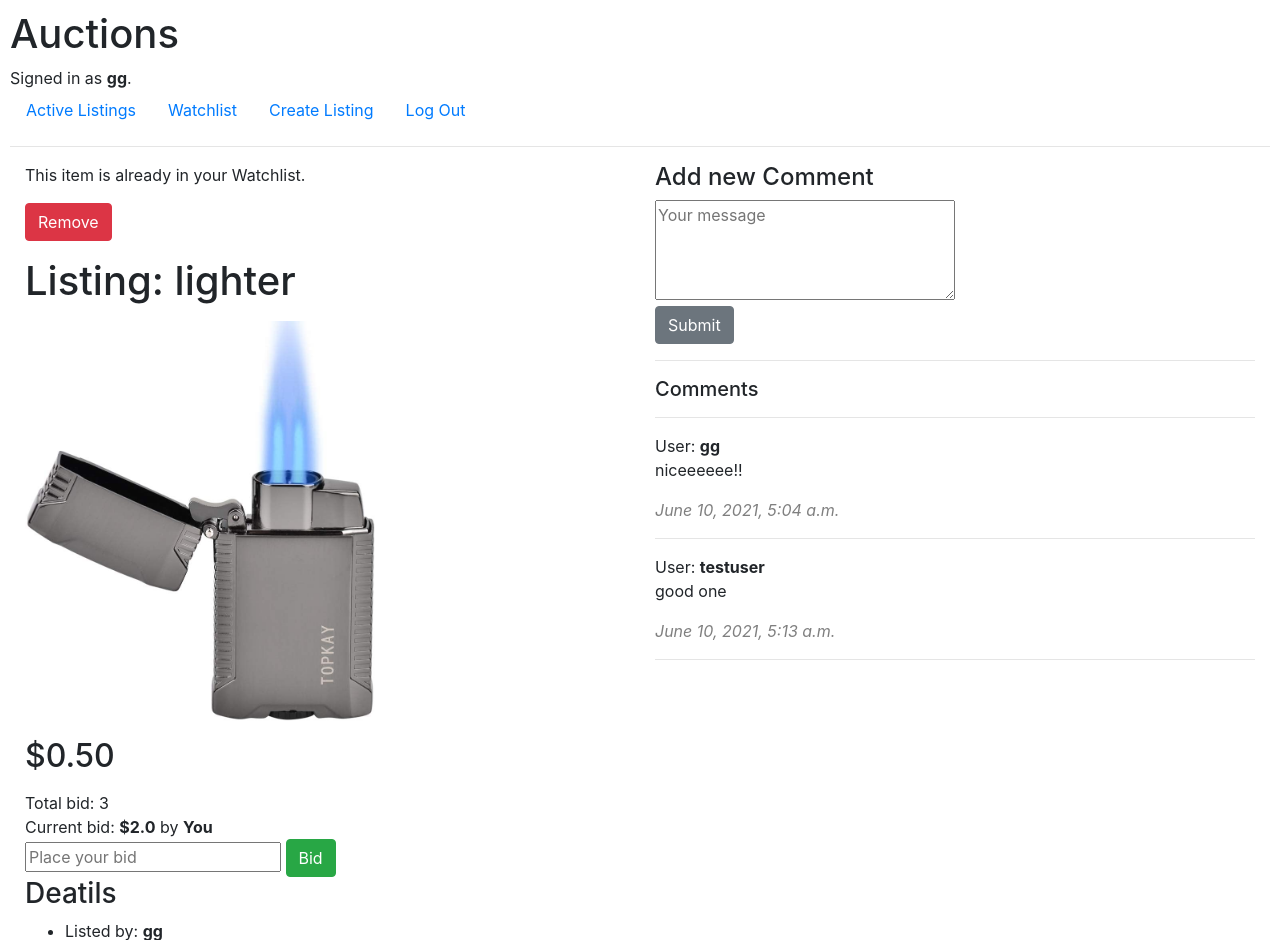
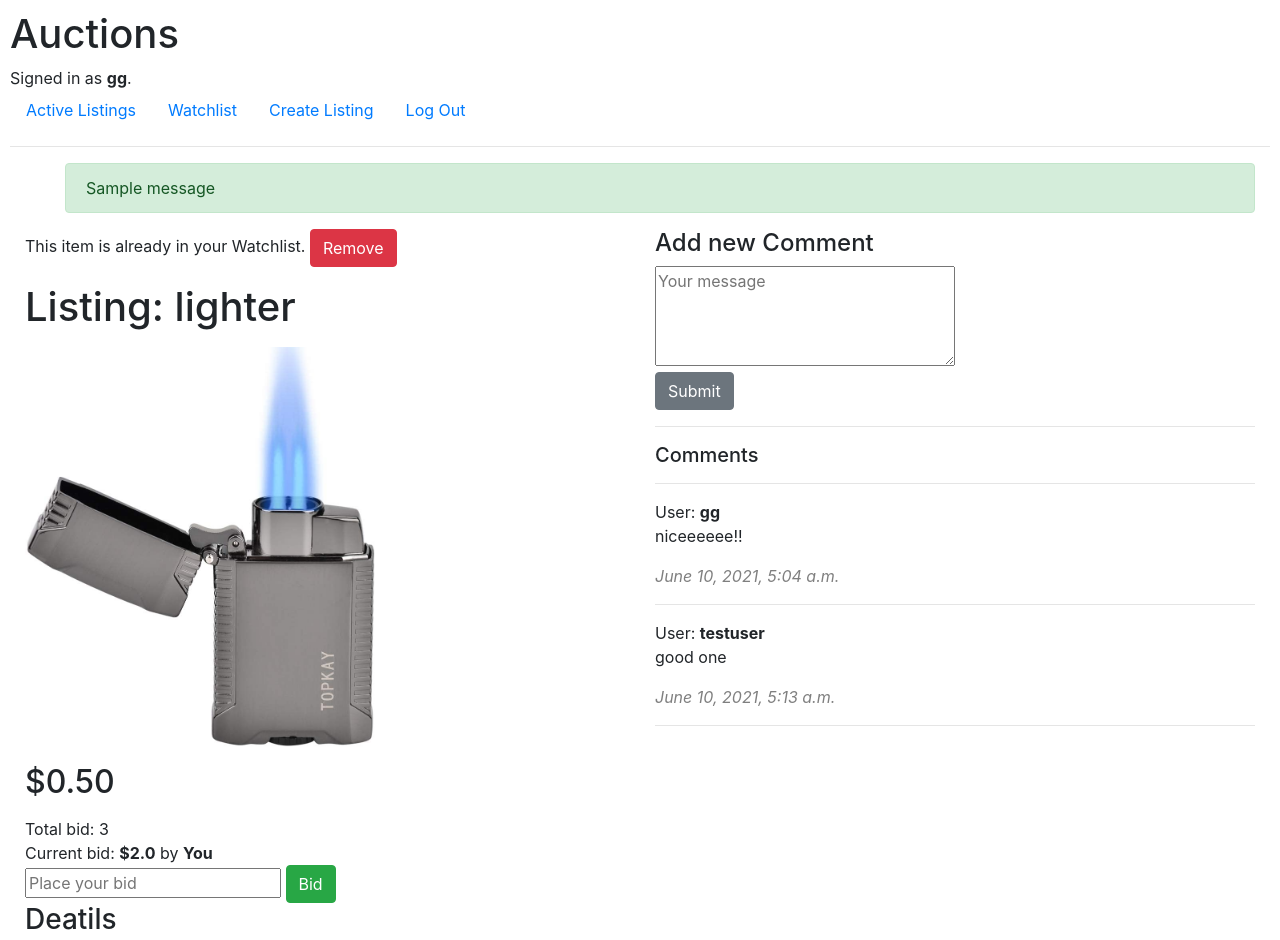
Before and after one commit to kimsoyol/CS50w, a Django app: page /listings/1 in a window 1280 px wide. Shown: the top 940 px of the page. Run offline with Django 3.2, Linux system fonts and the light colour scheme; a user stored in the database is signed in; data comes from the database, SQL or seed files in the repository; both versions use the stored data as it was after the commit; tables that the repository leaves empty hold one stand-in row (values such as "Sample post"); one stand-in notice (Sample message) is shown; some libraries are stand-ins or nearby versions.

Commit message:
updated bid

```diff
--- a/project_2/commerce/auctions/templates/auctions/item.html
+++ b/project_2/commerce/auctions/templates/auctions/item.html
@@ -2,17 +2,20 @@
 
 {% block body %}
 <div class="container-fluid">
+    {% if messages %}
+    <ul class="messages">
+        {% for message in messages %}
+        <div{% if message.tags %} class="alert alert-{{ message.tags }}"{% endif %}>{{ message }}</div>
+            {% endfor %}
+    </ul>
+    {% endif %}
     <div class="row">
         <div class="col-sm-6">
-            {% if message %}
-            <div class="alert alert-success" role="alert">{{ message }}</div>
-            {% endif %}
-
             <div>
                 {% if item.id == watchitem.item.id %}
-                    <p>This item is already in your Watchlist.</p>
                     <form action="{% url 'removeWatchList' item.id %}" method="POST" for="r">
                         {% csrf_token %}
+                        This item is already in your Watchlist.
                         <input type="submit" value="Remove" class="btn btn-danger" id="r">
                     </form>
                 {% else %}
--- a/project_2/commerce/auctions/views.py
+++ b/project_2/commerce/auctions/views.py
@@ -1,14 +1,15 @@
 from django.contrib.auth import authenticate, login, logout
+from django.contrib import messages
 from django.db import IntegrityError
 from django.http import HttpResponse, HttpResponseRedirect
 from django.shortcuts import render
 from django.urls import reverse
 from django.views.generic.edit import CreateView
 from django.db.models import Max
+from django import forms
 
 from .models import User, Listing, WatchList, Comment, Bid
 
-from django import forms
 
 class commentForm(forms.ModelForm):
     text = forms.CharField(widget=forms.Textarea(
@@ -91,13 +92,14 @@ def register(request):
 def item(request, item_id):
     if request.method == "POST":
         WatchList.objects.create(author_id=request.user.id, item_id=item_id)
-        return HttpResponseRedirect(reverse("item", args=[item_id]),{
-            "message": "Successfully add to your Watchlist."
-        })
+        messages.success(request, "Successfully add to your Watchlist.")
+        print(request.POST)
+        return HttpResponseRedirect(reverse("item", args=[item_id]))
     else:
 
         # getting specific item
         item = Listing.objects.get(id=item_id)
+        message = ''
 
         # getting the Highest bid amount of an item
         if item.bidItem.all():
@@ -120,6 +122,7 @@ def item(request, item_id):
                 "bidsform": bidForm,
                 "highest": highest,
                 "highestBidder": highestBidder,
+                "message": message
             })
         else:
             return render(request, "auctions/item.html",{
@@ -128,7 +131,8 @@ def item(request, item_id):
                     "form": commentForm,
                     "bidsform": bidForm,
                     "highest": highest,
-                    "highestBidder": highestBidder
+                    "highestBidder": highestBidder,
+                    "message": message
                 })
 
 
@@ -169,10 +173,20 @@ def comment(request, item_id):
 
 def bid(request, item_id):
     if request.method == 'POST':
-
-        # getting bid and save
         form = bidForm(request.POST)
         if form.is_valid():
             amount = form.cleaned_data["amount"]
-            Bid.objects.create(amount=amount, item_id=item_id, author_id=request.user.id)
-        return HttpResponseRedirect(reverse("item", args=[item_id]))
+            item = Listing.objects.get(id=item_id)
+            price = float(item.price)
+            highest =  Bid.objects.filter(item_id=item_id).aggregate(Max('amount'))['amount__max']
+            if not highest and float(amount) > price:
+                Bid.objects.create(amount=amount, item_id=item_id, author_id=request.user.id)
+                messages.success(request, "Your bid was added.")
+                return HttpResponseRedirect(reverse("item", args=[item_id]))
+            elif highest and float(amount) > float(highest):
+                Bid.objects.create(amount=amount, item_id=item_id, author_id=request.user.id)
+                messages.success(request, "Your bid was added.")
+                return HttpResponseRedirect(reverse("item", args=[item_id]))
+            else:
+                messages.warning(request, "Your bid must be higher than current bid.")
+                return HttpResponseRedirect(reverse("item", args=[item_id]))
```
Also changed, not shown: project_2/commerce/db.sqlite3, 1 other file.
